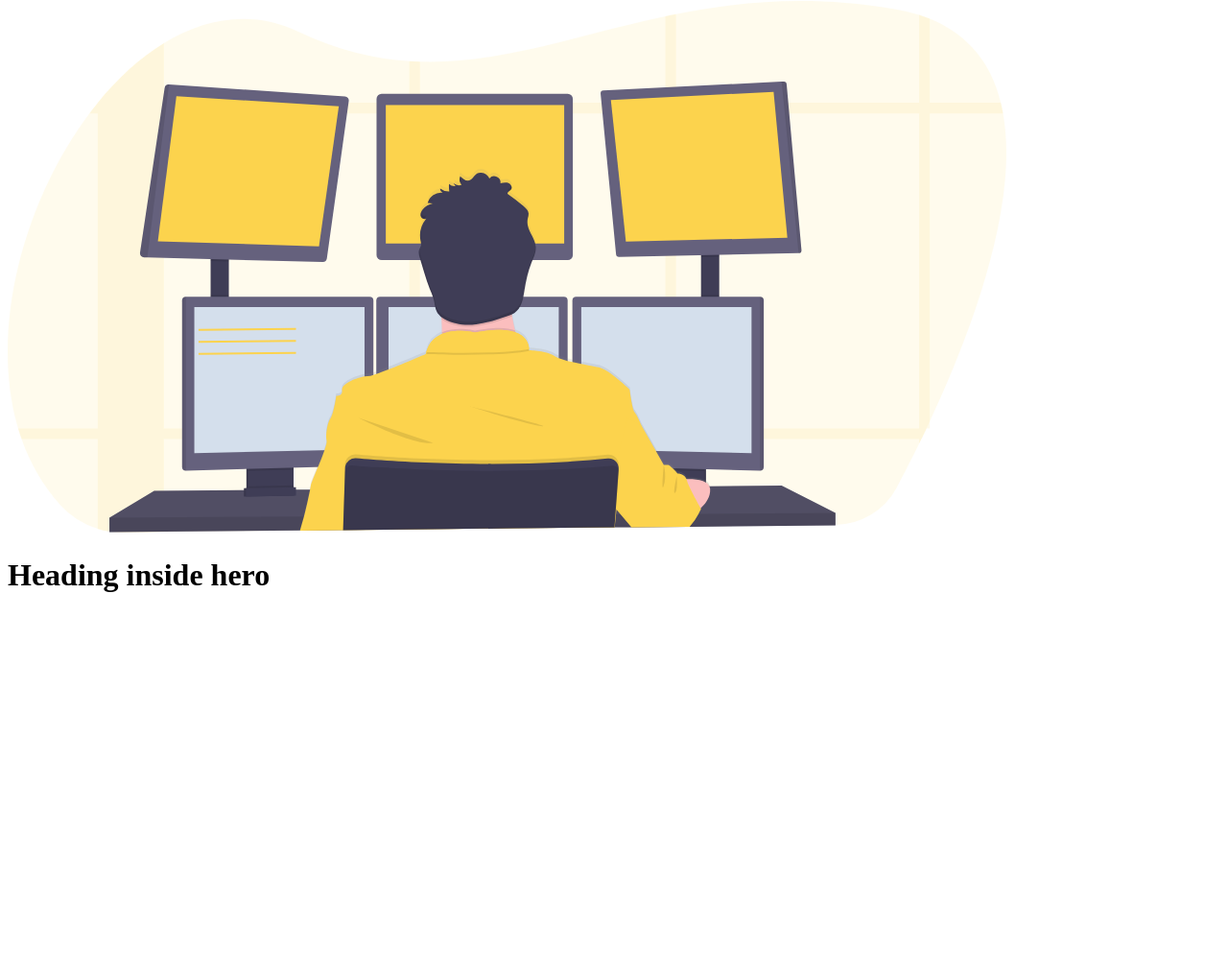
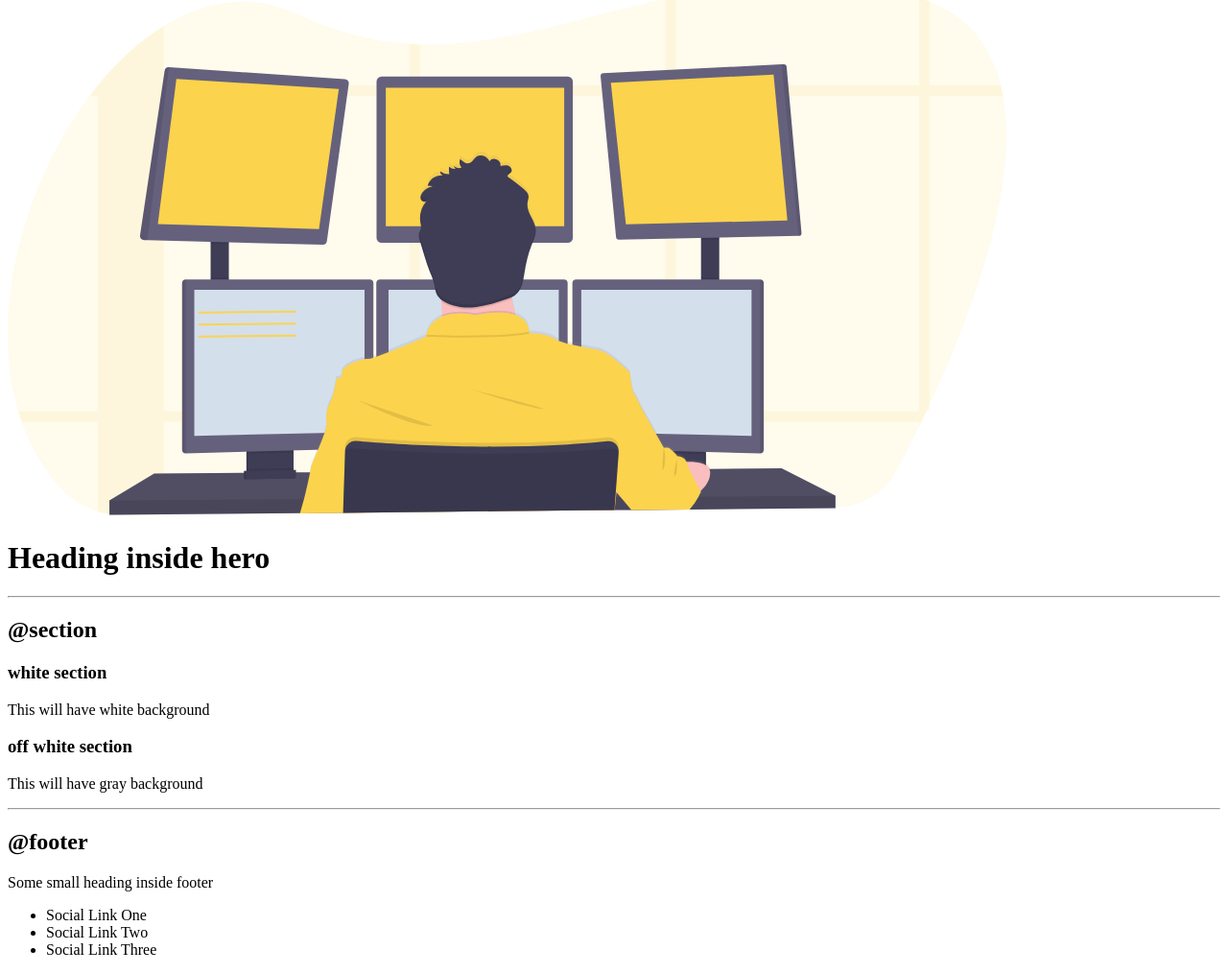
Before and after one commit to durgesh07-byte/Neogcamp-lesson-3--live-, a plain HTML site: page index.html in a window 1280 px wide. Shown: the part 1336-2351 px from the top of the page at 96% size. Before the commit the page ends 2223 px from the top, so only its background shows below. Drawn offline with Linux system fonts and the light colour scheme.

Commit message:
Update index.html

```diff
--- a/index.html
+++ b/index.html
@@ -1,14 +1,16 @@
 <!DOCTYPE html>
 <html lang="en">
+
 <head>
     <meta charset="UTF-8">
     <meta name="viewport" content="width=device-width, initial-scale=1.0">
     <title>Component Library</title>
 </head>
+
 <body>
     <h1>Welcome to Durgesh's component Library</h1>
     <p>I am attending neog.camp and I want to make a library which would make all my
-     projects look good and consistent.</p>
+        projects look good and consistent.</p>
     <hr>
 
     <h2>@typography</h2>
@@ -24,8 +26,8 @@
     <div>This is a fluid container and it will go till the end of the page</div>
 
     <h2>center container</h2>
-    <div>This is a centered  container and it will go till the specified width</div>
-      <a href="/">Primary Link</a>
+    <div>This is a centered container and it will go till the specified width</div>
+
 
     <hr>
 
@@ -89,14 +91,40 @@
 
     <hr>
 
-    <h2>header</h2>
+    <h2>@header</h2>
     <header>
         <img src="images/hero.svg" />
         <h1>Heading inside hero</h1>
     </header>
 
+    <hr>
 
-    <div style="height: 30vh;">
+    <h2>@section</h2>
+    <section>
+        <h3>white section</h3>
+        <p>This will have white background</p>
+    </section>
+
+    <section>
+        <h3>off white section</h3>
+        <p>This will have gray background</p>
+    </section>
+
+    <hr>
+
+    <h2>@footer</h2>
+    <footer>
+        <div>Some small heading inside footer</div>
+        <ul>
+            <li>Social Link One</li>
+            <li>Social Link Two</li>
+            <li>Social Link Three</li>
+        </ul>
+    </footer>
+
+
+    <!-- <div style="height: 30vh;"> -->
 
 </body>
+
 </html>
```
